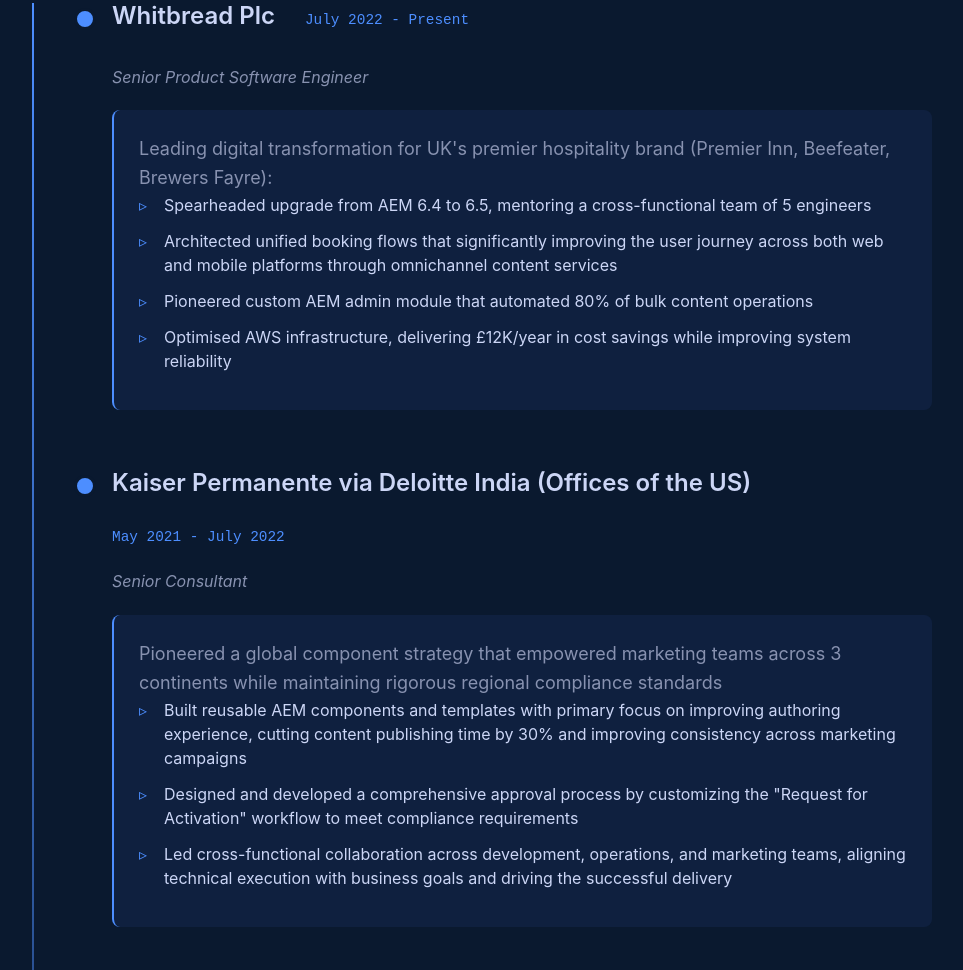
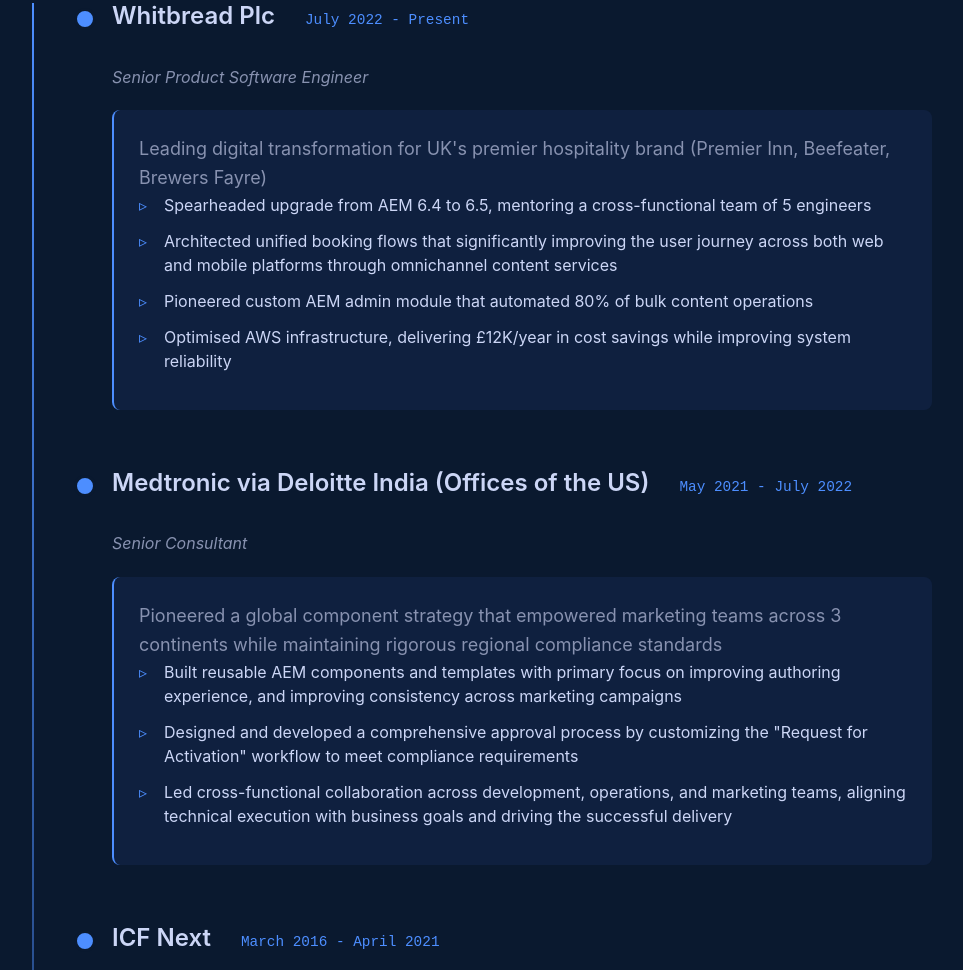
Before and after one commit to raghavendra-nagaraju/portfolio, a plain HTML site: page index.html in a window 1280 px wide. Shown: the part 1146-2116 px from the top of the page, without its empty margins (58-1021 px from the left). Drawn offline with Linux system fonts and the light colour scheme.

Commit message:
Update index.html

```diff
--- a/index.html
+++ b/index.html
@@ -550,7 +550,7 @@
               <span class="role">Senior Product Software Engineer</span>
             </div>
             <div class="timeline-content">
-              <p>Leading digital transformation for UK's premier hospitality brand (Premier Inn, Beefeater, Brewers Fayre):</p>
+              <p>Leading digital transformation for UK's premier hospitality brand (Premier Inn, Beefeater, Brewers Fayre)</p>
               <ul class="achievements">
                 <li>Spearheaded upgrade from AEM 6.4 to 6.5, mentoring a cross-functional team of 5 engineers</li>
                 <li>Architected unified booking flows that significantly improving the user journey across both web and mobile platforms through omnichannel content services</li>
@@ -561,14 +561,14 @@
           </div>
           <div class="timeline-item">
             <div class="timeline-header">
-              <h3 class="company">Kaiser Permanente via Deloitte India (Offices of the US)</h3>
+              <h3 class="company">Medtronic via Deloitte India (Offices of the US)</h3>
               <span class="duration">May 2021 - July 2022</span>
               <span class="role">Senior Consultant</span>
             </div>
             <div class="timeline-content">
               <p>Pioneered a global component strategy that empowered marketing teams across 3 continents while maintaining rigorous regional compliance standards</p>
               <ul class="achievements">
-                <li>Built reusable AEM components and templates with primary focus on improving authoring experience, cutting content publishing time by 30% and improving consistency across marketing campaigns</li>
+                <li>Built reusable AEM components and templates with primary focus on improving authoring experience, and improving consistency across marketing campaigns</li>
                 <li>Designed and developed a comprehensive approval process by customizing the "Request for Activation" workflow
                   to meet compliance requirements
                 </li>
```
